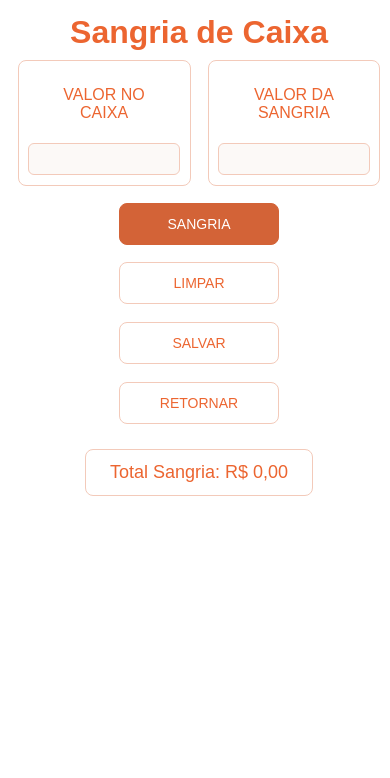
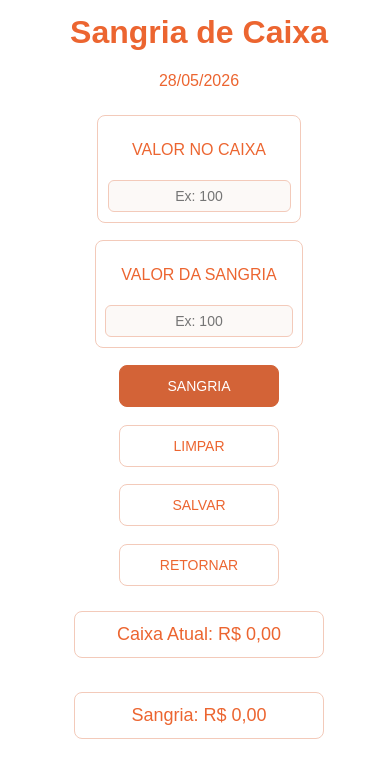
Before and after one commit to leandrobss1/Cash-Register-Closing, a React (Vite) app: page /sangria-de-caixa in a window 390 px wide. Shown: the top 778 px of the page. Built offline with nearby package versions, Linux system fonts and the light colour scheme; a web font is replaced by a local one.

Commit message:
chore(utils/services): Feito a lógica da sangria e styles de responsividade.

```diff
--- a/src/components/Bloodletting/Bloodletting.tsx
+++ b/src/components/Bloodletting/Bloodletting.tsx
@@ -1,32 +1,61 @@
 import { useRef, useState } from "react";
 import "./styles.css";
 import { Link } from "react-router";
-import { handleClear } from "../../services/calculator";
-import { exportElementAsImage } from "../../utils/exportImage";
+import {
+  exportElementAsImage,
+  getFormattedDate,
+} from "../../utils/exportImage";
+import {
+  calculateSangria,
+  handleClear,
+  limitInput,
+} from "../../services/calculator";
 
 export default function Bloodletting() {
   const pageRef = useRef<HTMLDivElement>(null);
 
   const [sangria, setSangria] = useState(0);
+  const [atual, setAtual] = useState(0);
 
   return (
     <div className="container-blood" ref={pageRef}>
       <h1>Sangria de Caixa</h1>
 
+      <label>{getFormattedDate()}</label>
+
       <div className="container-valuess">
         <div className="field">
           <label>VALOR NO CAIXA</label>
-          <input className="value-input" type="number" />
+          <input
+            className="value-input"
+            type="number"
+            id="valor-caixa"
+            onChange={limitInput}
+            placeholder="Ex: 100"
+          />
         </div>
 
         <div className="field">
           <label>VALOR DA SANGRIA</label>
-          <input className="value-input" type="number" />
+          <input
+            className="value-input"
+            type="number"
+            id="valor-sangria"
+            onChange={limitInput}
+            placeholder="Ex: 100"
+          />
         </div>
       </div>
       <div className="button-row">
-        <button className="button-calc">SANGRIA</button>
-        <button onClick={() => handleClear(setSangria)}>LIMPAR</button>
+        <button
+          className="button-calc"
+          onClick={() => calculateSangria(setSangria, setAtual)}
+        >
+          SANGRIA
+        </button>
+        <button onClick={() => handleClear(setSangria, setAtual)}>
+          LIMPAR
+        </button>
         <button
           onClick={() => {
             if (!pageRef.current) return;
@@ -42,8 +71,18 @@ export default function Bloodletting() {
         <Link to="/">
           <button>RETORNAR</button>
         </Link>
+      </div>
+
+      <div className="field-ff">
         <label className="totalCount">
-          Total Sangria: {""}
+          Caixa Atual: {""}
+          {atual.toLocaleString("pt-BR", {
+            style: "currency",
+            currency: "BRL",
+          })}
+        </label>
+        <label className="totalCount">
+          Sangria: {""}
           {sangria.toLocaleString("pt-BR", {
             style: "currency",
             currency: "BRL",
--- a/src/components/Bloodletting/styles.css
+++ b/src/components/Bloodletting/styles.css
@@ -13,11 +13,12 @@
 .container-valuess {
   display: flex;
   gap: 9px;
-  width: 30%;
+  width: 40%;
 
-  @media (max-width: 460px) and (min-width: 280px) {
+  @media (max-width: 682px) and (min-width: 280px) {
     display: flex;
     width: 100%;
+    flex-direction: column;
     align-items: center;
   }
 }
@@ -32,3 +33,17 @@
   gap: 5px;
   border-radius: 8px;
 }
+
+.field-ff {
+  display: flex;
+  flex-direction: flex-wrap;
+  align-items: center;
+  gap: 2px;
+  padding: 0;
+  margin: 0.25rem;
+  border-radius: 8px;
+
+  @media (max-width: 682px) and (min-width: 100px) {
+    flex-direction: column;
+  }
+}
--- a/src/components/Header/Header.tsx
+++ b/src/components/Header/Header.tsx
@@ -1,12 +1,11 @@
+import { getFormattedDate } from "../../utils/exportImage";
 import "./styles.css";
 
 export default function Main() {
-  const formattedDate = new Date().toLocaleDateString("pt-BR");
-
   return (
     <div className="container-header">
       <h1>Fechamento de Caixa</h1>
-      <label>{formattedDate}</label>
+      <label>{getFormattedDate()}</label>
     </div>
   );
 }
--- a/src/components/Main/Main.tsx
+++ b/src/components/Main/Main.tsx
@@ -13,6 +13,7 @@ export default function Main() {
   const pageRef = useRef<HTMLDivElement>(null);
 
   const [total, setTotal] = useState(0);
+
   return (
     <div className="container-main" ref={pageRef}>
       {caixa.map((item, index) => (
@@ -28,6 +29,7 @@ export default function Main() {
             className="value-input"
             type="number"
             onChange={(event) => handleChange(event, index)}
+            placeholder="Ex: 100"
           />
         </div>
       ))}
@@ -38,7 +40,7 @@ export default function Main() {
         </button>
         <button
           className="trigger-button"
-          onClick={() => handleClear(setTotal)}
+          onClick={() => handleClear(setTotal, setTotal)}
         >
           LIMPAR
         </button>
@@ -58,10 +60,10 @@ export default function Main() {
           <button>RETORNAR</button>
         </Link>
       </div>
-      <p className="totalCount">
+      <label className="totalCount">
         Total: {""}
         {total.toLocaleString("pt-BR", { style: "currency", currency: "BRL" })}
-      </p>
+      </label>
     </div>
   );
 }
--- a/src/components/Main/styles.css
+++ b/src/components/Main/styles.css
@@ -80,7 +80,7 @@ button:hover {
   justify-content: center;
   gap: 0.6rem;
 
-  @media (max-width: 460px) and (min-width: 280px) {
+  @media (max-width: 682px) and (min-width: 280px) {
     display: flex;
     flex-direction: column;
     align-items: center;
@@ -108,6 +108,6 @@ button:hover {
   background: white;
   border-radius: 8px;
   border: 0.5px solid #f3caba;
-  width: fit-content;
+  width: 250px;
   margin-top: 1rem;
 }
--- a/src/services/calculator.ts
+++ b/src/services/calculator.ts
@@ -22,7 +22,10 @@ export function handleClick(setTotal: (value: number) => void): void {
   setTotal(total);
 }
 
-export function handleClear(setTotal: (value: number) => void): void {
+export function handleClear(
+  setTotal: (value: number) => void,
+  setAtual: (value: number) => void,
+): void {
   const inputs = document.querySelectorAll(".value-input");
 
   inputs.forEach((input, index) => {
@@ -31,4 +34,26 @@ export function handleClear(setTotal: (value: number) => void): void {
   });
 
   setTotal(0);
+  setAtual(0);
 }
+
+export function calculateSangria(
+  setSangria: (value: number) => void,
+  setAtual: (value: number) => void,
+): void {
+  const valueCaixa = Number(
+    (document.getElementById("valor-caixa") as HTMLInputElement).value,
+  );
+  const valueSangria = Number(
+    (document.getElementById("valor-sangria") as HTMLInputElement).value,
+  );
+
+  const resultSangria = valueCaixa - valueSangria;
+
+  setSangria(valueSangria);
+  setAtual(resultSangria);
+}
+
+export function limitInput(e: React.ChangeEvent<HTMLInputElement>): void {
+  if (e.target.value.length > 4) e.target.value = e.target.value.slice(0, 4);
+}
--- a/src/utils/exportImage.ts
+++ b/src/utils/exportImage.ts
@@ -16,3 +16,7 @@ export async function exportElementAsImage(
   link.download = fileName;
   link.click();
 }
+
+export function getFormattedDate() {
+  return new Date().toLocaleDateString("pt-BR");
+}
```
